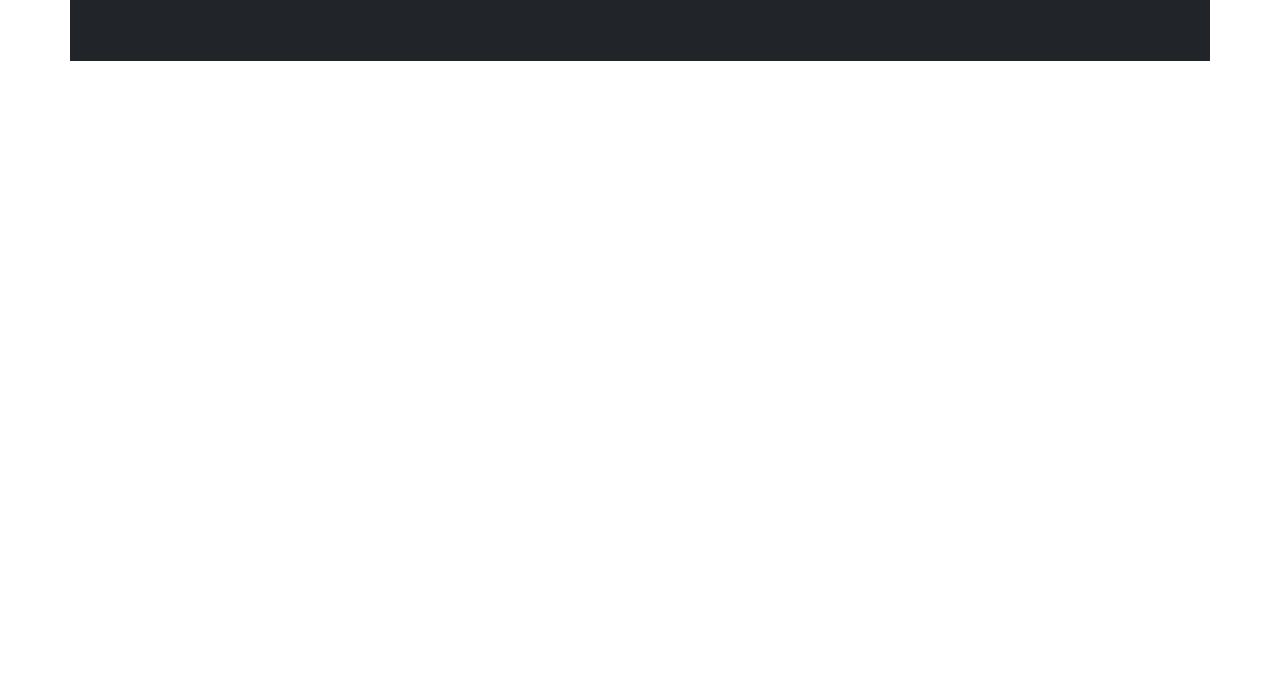
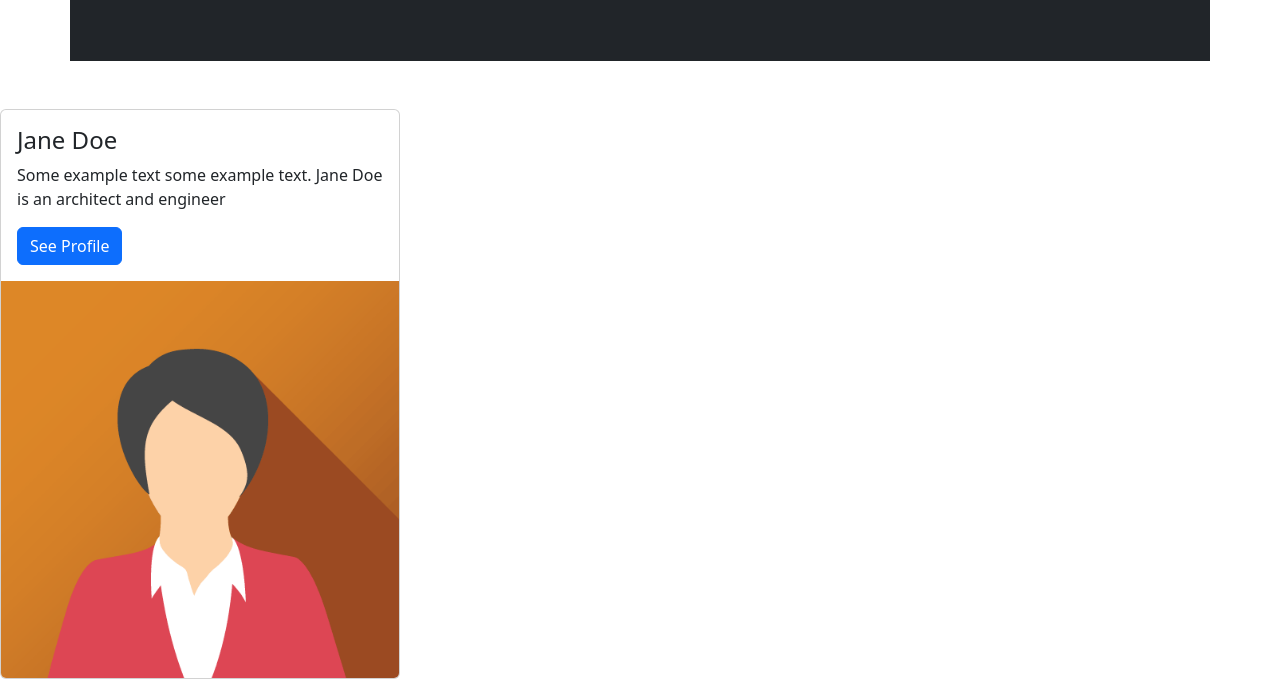
Before and after one commit to AidenistooOP/BootstrapFirstTry, a plain HTML site: page index.html in a window 1280 px wide. Shown: the part 421-1100 px from the top of the page. Before the commit the page ends 800 px from the top, so only its background shows below. Drawn offline with nearby package versions, Linux system fonts and the light colour scheme.

Commit message:
Added profile card.

```diff
--- a/index.html
+++ b/index.html
@@ -20,6 +20,15 @@
     <h1>My First Bootstrap Page</h1>
     <p>This container has a dark background color and a white text, and some extra padding and margins.</p>
   </div>
+  <div class="card" style="width:400px" >
+    <div class="card-body">
+      <h4 class="card-title">Jane Doe</h4>
+      <p class="card-text">Some example text some example text. Jane Doe is an architect and engineer</p>
+      <a href="#" class="btn btn-primary">See Profile</a>
+    </div>
+    <img class="card-img-bottom" src="../img_avatar6.png" alt="Card image" style="width:100%">
+  </div>
+  </div>
 
 </body>
 
```
Also changed, not shown: img_avatar6.png (added).
